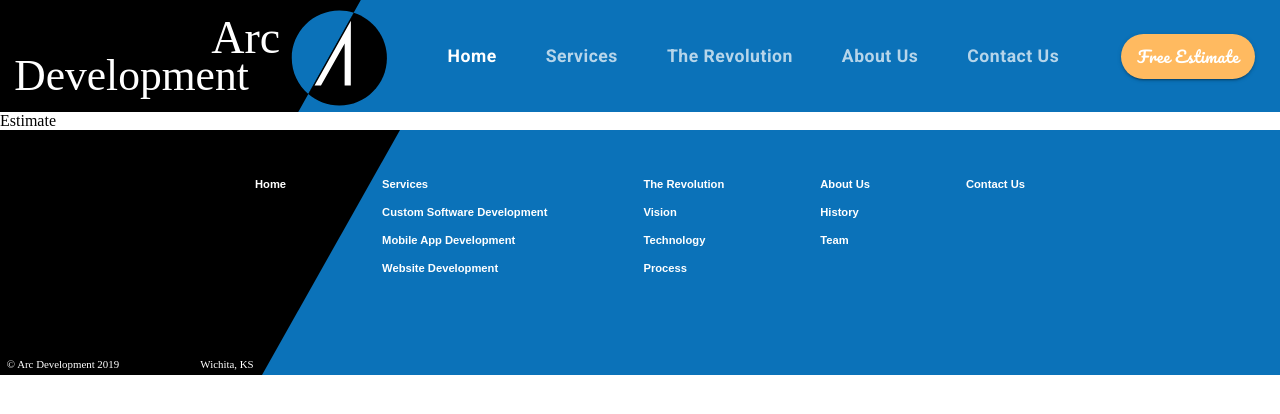
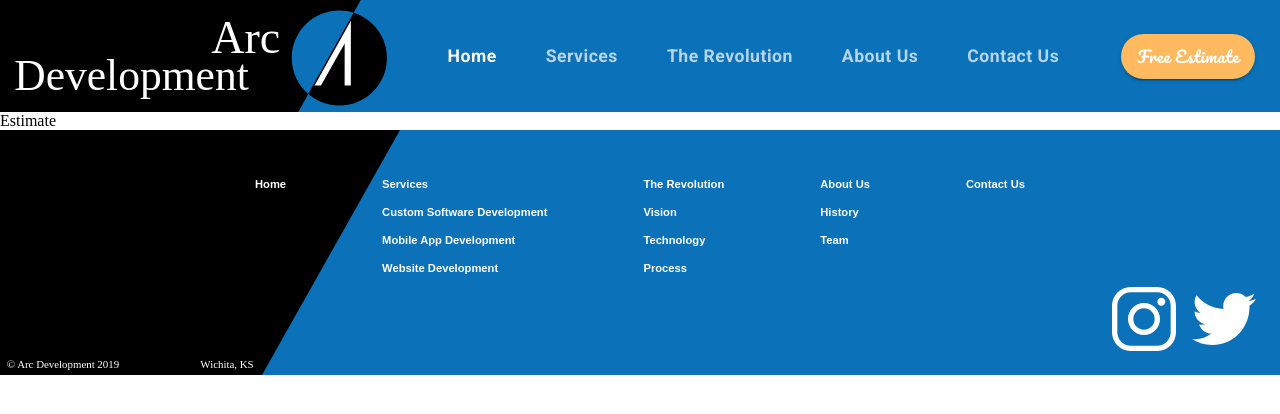
Before and after one commit to elfgodd/MaterialUI-Bootcamp, a React (Create React App) app: page /estimate in a window 1280 px wide. Shown: the top 414 px of the page. Built offline with nearby package versions, Linux system fonts and the light colour scheme.

Commit message:
Social Media Icons

```diff
--- a/src/components/ui/Footer.js
+++ b/src/components/ui/Footer.js
@@ -1,9 +1,13 @@
 import React from 'react'
 import { Link } from 'react-router-dom'
 import { makeStyles } from '@material-ui/core/styles'
-import footerAdorment from '../../assets/FooterAdornment.svg'
 import Grid from '@material-ui/core/Grid'
 import Hidden from '@material-ui/core/Hidden'
+
+import footerAdorment from '../../assets/FooterAdornment.svg'
+import instagram from '../../assets/instagram.svg'
+import twitter from '../../assets/twitter.svg'
+
 const useStyles = makeStyles((theme) => ({
   footer: {
     backgroundColor: theme.palette.common.blue,
@@ -33,6 +37,22 @@ const useStyles = makeStyles((theme) => ({
   },
   gridItem: {
     margin: '3em',
+  },
+  icon: {
+    height: '4em',
+    width: '4em',
+    [theme.breakpoints.down('xs')]: {
+      height: '2.5em',
+      width: '2.5em',
+    },
+  },
+  socialContainer: {
+    position: 'absolute',
+    marginTop: '-6em',
+    right: '1.5em',
+    [theme.breakpoints.down('xs')]: {
+      right: '0.6em',
+    },
   },
 }))
 
@@ -204,6 +224,35 @@ const Footer = ({ value, setValue, selectedIndex, setSelectedIndex }) => {
           alt='black decorative slash'
           className={classes.adorment}
         />
+        <Grid
+          container
+          justify='flex-end'
+          spacing={2}
+          className={classes.socialContainer}
+        >
+          <Grid
+            item
+            component={'a'}
+            href='https://instagram.com'
+            rel='noopener noreferrer'
+            target='_blank'
+          >
+            <img
+              src={instagram}
+              alt='instagram logo'
+              className={classes.icon}
+            />
+          </Grid>
+          <Grid item component={'a'} href='https://twitter.com'>
+            <img
+              src={twitter}
+              alt='twitter logo'
+              className={classes.icon}
+              rel='noopener noreferrer'
+              target='_blank'
+            />
+          </Grid>
+        </Grid>
       </footer>
     </>
   )
```
